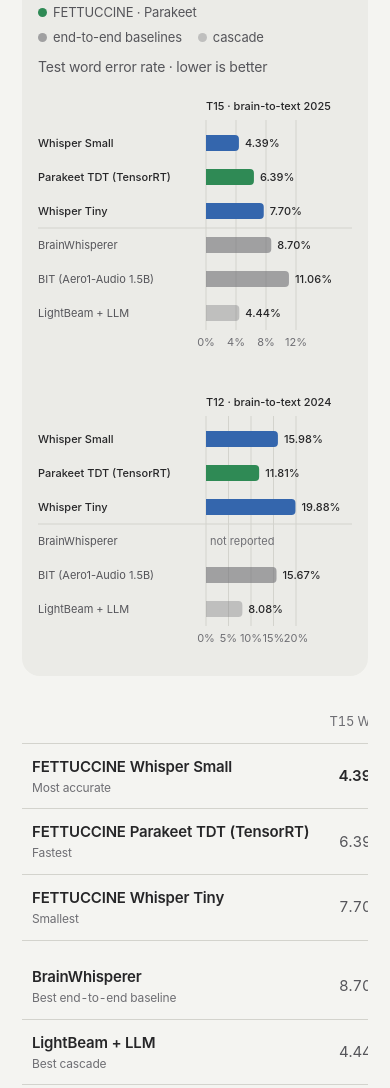
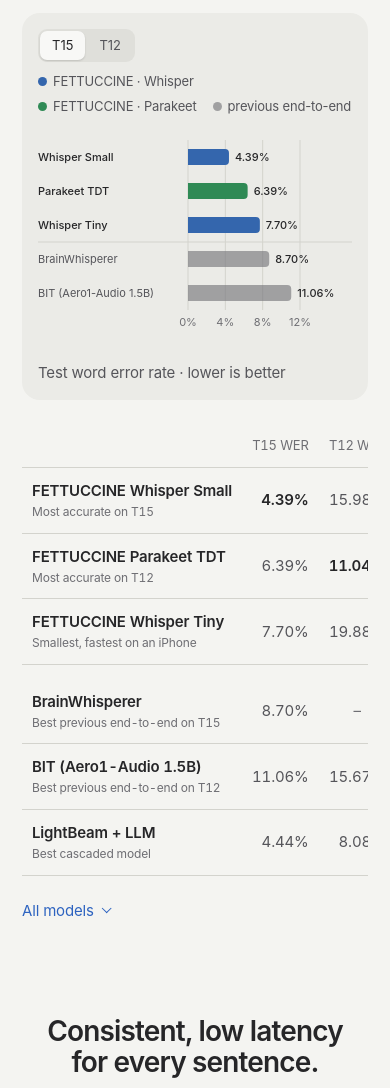
Before and after one commit to fettuccine-brain2text/fettuccine-brain2text.github.io, a plain HTML site: page index.html in a window 390 px wide. Shown: the part 5167-6255 px from the top of the page. Drawn offline with Linux system fonts and the light colour scheme; no server answers.

Commit message:
End-to-end accuracy chart with T15/T12 tabs, model highlights, phone-width charts, decoding label

```diff
--- a/assets/js/charts.js
+++ b/assets/js/charts.js
@@ -12,15 +12,15 @@ function axisLog(s, x, y0, ticks, fmt) {
 // ------------------------------------------------------------ latency
 export function latencyChart(L) { const box = $('latChart'); responsive(box, () => drawLatency(L, box)); }
 function drawLatency(L, box) {
-  const W = fitW(box, 560), H = 470, m = { l: 14, r: 16, t: 10, b: 44 };
+  const W = fitW(box, 280), narrow = W < 520, H = 470, m = { l: 14, r: 16, t: 10, b: 44 };
   const s = svg(box, W, H, 'Latency distributions on a log scale');
   const x = logs(10, 30000, m.l, W - m.r);
-  axisLog(s, x, H - m.b, [10, 30, 100, 300, 1000, 3000, 10000, 30000], (t) => t >= 1000 ? t / 1000 + ' s' : t + ' ms');
+  axisLog(s, x, H - m.b, narrow ? [10, 100, 1000, 10000] : [10, 30, 100, 300, 1000, 3000, 10000, 30000], (t) => t >= 1000 ? t / 1000 + ' s' : t + ' ms');
   el('text', { x: (m.l + W - m.r) / 2, y: H - 8, 'text-anchor': 'middle', text: 'latency per sentence (log scale)' }, s);
   const rows = [
-    { key: 'whisper-base', name: 'FETTUCCINE · Whisper Base', color: C.whisper },
-    { key: 'parakeet-eou', name: 'FETTUCCINE · Parakeet EOU', color: C.parakeet },
-    { key: 'gru', name: 'GRU + 5-gram + LLM (cascade)', color: C.cascade },
+    { key: 'whisper-base', name: 'FETTUCCINE · Whisper Base', short: 'Whisper Base', color: C.whisper },
+    { key: 'parakeet-eou', name: 'FETTUCCINE · Parakeet EOU', short: 'Parakeet EOU', color: C.parakeet },
+    { key: 'gru', name: 'GRU + 5-gram + LLM (cascade)', short: 'GRU + LLM (cascade)', color: C.cascade },
   ];
   const band = (H - m.t - m.b) / rows.length;
   rows.forEach((r, i) => {
@@ -42,7 +42,7 @@ function drawLatency(L, box) {
     for (const v of d.values) el('circle', { cx: x(v), cy: y0 + 6 + rnd() * band * 0.2, r: 1.4, style: `fill:${r.color};fill-opacity:.4` }, gp);
     // median marker
     el('line', { x1: x(d.median), x2: x(d.median), y1: y0 - 3, y2: y0 + band * 0.26 + 6, style: 'stroke:var(--fg);stroke-width:2' }, s);
-    el('text', { x: m.l + 2, y: y0 - hgt - 14, class: 't2', text: r.name }, s);
+    el('text', { x: m.l + 2, y: y0 - hgt - 14, class: 't2', text: narrow ? r.short : r.name }, s);
     el('text', { x: W - m.r, y: y0 - hgt - 14, 'text-anchor': 'end', text: `median ${fmtMs(d.median)} · max ${fmtMs(d.max)}` }, s);
     const hit = el('rect', { x: m.l, y: y0 - hgt - 26, width: W - m.l - m.r, height: band * 0.9, style: 'fill:transparent' }, s);
     hover(hit, () => `<b>${r.name}</b><br>median ${fmtMs(d.median)}<br>95th pct ${fmtMs(d.p95)} · 99th ${fmtMs(d.p99)}<br>slowest ${fmtMs(d.max)}<br>n = ${d.values.length}`);
@@ -63,7 +63,8 @@ export function initRace(P) {   // P: per-sentence latencies, aligned across dec
     const bar = h('div', { class: 'bar' }, h('i', { style: `background:${r.color}` }));
     const t = h('span', { class: 't' }, '–');
     const [pre, rest] = r.name.includes(' · ') ? r.name.split(' · ') : ['', r.name];
-    box.append(h('div', { class: 'race-row' }, h('span', { class: 'n', title: r.name }, pre ? h('span', { class: 'long' }, pre + ' · ') : null, rest), bar, t));
+    const name = rest === 'GRU + 5-gram + LLM' ? ['GRU + ', h('span', { class: 'long' }, '5-gram + '), 'LLM'] : [rest];   // narrow screens drop the 'long' parts
+    box.append(h('div', { class: 'race-row' }, h('span', { class: 'n', title: r.name }, pre ? h('span', { class: 'long' }, pre + ' · ') : null, ...name), bar, t));
     return { bar: bar.firstChild, t };
   });
   let running = false;
@@ -118,11 +119,11 @@ export function memoryChart(M, Z) {
   responsive(box, () => set(part));
 }
 function drawMemory(M, box, [y0, y1, yTicks]) {
-  const W = fitW(box, 620), H = 420, m = { l: 56, r: 24, t: 16, b: 48 };
+  const W = fitW(box, 280), narrow = W < 520, H = narrow ? 360 : 420, m = { l: narrow ? 44 : 56, r: narrow ? 8 : 24, t: 16, b: 48 };
   const s = svg(box, W, H, 'Word error rate versus peak memory');
   const x = logs(0.1, 1000, m.l, W - m.r), y = lin(y0, y1, H - m.b, m.t);
   const g = el('g', { class: 'grid' }, s);
-  for (const t of [0.1, 0.3, 1, 3, 10, 30, 100, 300, 1000]) { el('line', { x1: x(t), x2: x(t), y1: m.t, y2: H - m.b }, g); el('text', { x: x(t), y: H - m.b + 18, 'text-anchor': 'middle', text: t < 1 ? t * 1000 + ' MB' : t + ' GB' }, s); }
+  for (const t of narrow ? [0.1, 1, 10, 100, 1000] : [0.1, 0.3, 1, 3, 10, 30, 100, 300, 1000]) { el('line', { x1: x(t), x2: x(t), y1: m.t, y2: H - m.b }, g); el('text', { x: x(t), y: H - m.b + 18, 'text-anchor': 'middle', text: t < 1 ? t * 1000 + ' MB' : t >= 1000 ? t / 1000 + ' TB' : t + ' GB' }, s); }
   for (const t of yTicks) { el('line', { x1: m.l, x2: W - m.r, y1: y(t), y2: y(t) }, g); el('text', { x: m.l - 10, y: y(t) + 4, 'text-anchor': 'end', text: t + '%' }, s); }
   el('text', { x: (m.l + W - m.r) / 2, y: H - 8, 'text-anchor': 'middle', text: 'peak memory (log scale)' }, s);
   el('text', { x: 14, y: (m.t + H - m.b) / 2, transform: `rotate(-90 14 ${(m.t + H - m.b) / 2})`, 'text-anchor': 'middle', text: 'word error rate' }, s);
@@ -137,57 +138,60 @@ function drawMemory(M, box, [y0, y1, yTicks]) {
     const color = p.kind === 'ours' ? (p.family === 'parakeet' ? C.parakeet : C.whisper) : 'var(--fg-3)';
     const mk = el('circle', { cx, cy, r: 5.5, style: `fill:${color};stroke:var(--bg-2);stroke-width:2` }, s);
     const [dx, dy, anchor] = p.lab || [10, 4, 'start'];
-    el('text', { x: cx + dx, y: cy + dy, 'text-anchor': anchor, class: p.kind === 'ours' ? 't1' : 't2', text: p.name }, s);
+    const lab = el('text', { x: cx + dx, y: cy + dy, 'text-anchor': anchor, class: p.kind === 'ours' ? 't1' : 't2', text: p.name }, s);
+    const bb = lab.getBBox();   // keep labels inside the chart on narrow screens: flip to the other side of the point
+    if (bb.x + bb.width > W - 2) { lab.setAttribute('x', cx - 10); lab.setAttribute('text-anchor', 'end'); }
+    else if (bb.x < 2) { lab.setAttribute('x', cx + 10); lab.setAttribute('text-anchor', 'start'); }
     hover(mk, () => `<b>${p.name}</b><br>${p.wer.toFixed(2)}% WER · ${p.mem_gb < 1 ? Math.round(p.mem_gb * 1024) + ' MB' : p.mem_gb.toFixed(1) + ' GB'}<br>${p.note}`);
   }
 }
 
 // ------------------------------------------------------------ accuracy (Table 1)
-// Three FETTUCCINE variants, each best at something, against the best end-to-end decoder and the best cascade.
+// Three FETTUCCINE variants, each best at something, against the best previous end-to-end decoders and the best cascade.
 const PICK = [
-  { name: 'Whisper Small', role: 'Most accurate' },
-  { name: 'Parakeet TDT · TensorRT', role: 'Fastest', label: 'Parakeet TDT (TensorRT)' },
-  { name: 'Whisper Tiny', role: 'Smallest' },
-  { name: 'BrainWhisperer E2E (cross)', role: 'Best end-to-end baseline', label: 'BrainWhisperer' },
-  { name: 'BIT E2E (Aero1-Audio 1.5B)', role: 'End-to-end baseline', label: 'BIT (Aero1-Audio 1.5B)' },
-  { name: 'LightBeam (Transformer) + 4-gram + Llama-3.2-1B', role: 'Best cascade', label: 'LightBeam + LLM (cascade)' },
+  { name: 'Whisper Small', role: 'Most accurate on T15' },
+  { name: 'Parakeet TDT', role: 'Most accurate on T12' },
+  { name: 'Whisper Tiny', role: 'Smallest, fastest on an iPhone' },
+  { name: 'BrainWhisperer E2E (cross)', role: 'Best previous end-to-end on T15', label: 'BrainWhisperer' },
+  { name: 'BIT E2E (Aero1-Audio 1.5B)', role: 'Best previous end-to-end on T12', label: 'BIT (Aero1-Audio 1.5B)' },
+  { name: 'LightBeam (Transformer) + 4-gram + Llama-3.2-1B', role: 'Best cascaded model', label: 'LightBeam + LLM (cascade)' },
 ];
 const picked = (Z) => PICK.map((p) => ({ ...p, ...Z.rows.find((r) => r.name === p.name), label: p.label || p.name }));
 
-export function werChart(Z) { const box = $('werChart'); responsive(box, () => drawWER(picked(Z), box)); }
-function drawWER(rows, box) {
-  const cw = box.clientWidth || 640, two = cw >= 620;
-  box.innerHTML = '';
-  box.classList.toggle('stack', !two);
-  const panels = [['wer_pub', 'T15 · brain-to-text 2025', 12], ['t12', 'T12 · brain-to-text 2024', 20]];
-  panels.forEach(([key, title, max], pi) => {
-    const labels = !two || pi === 0;
-    const W = two ? Math.floor((cw - 28) / 2) : cw, rowH = 34, m = { l: labels ? 168 : 8, r: 56, t: 30, b: 34 };
-    const H = m.t + m.b + rowH * rows.length;
-    const cell = h('div', { class: 'pp' }); box.append(cell);
-    const s = svg(cell, W, H, `Test word error rate, ${title}`);
+// end-to-end decoders only, one participant at a time; the cascades are in the tables
+export function werChart(Z) {
+  const box = $('werChart'), rows = picked(Z).filter((r) => r.group !== 'cascade'); let part = 'wer_pub';
+  const set = (k) => {
+    part = k;
+    document.querySelectorAll('[data-werpart]').forEach((b) => b.setAttribute('aria-pressed', String(b.dataset.werpart === k)));
+    drawWER(rows, box, k);
+  };
+  document.querySelectorAll('[data-werpart]').forEach((b) => b.addEventListener('click', () => set(b.dataset.werpart)));
+  responsive(box, () => set(part));
+}
+function drawWER(rows, box, key) {
+  const W = fitW(box, 280), narrow = W < 480, rowH = 34, max = key === 't12' ? 20 : 12, step = key === 't12' ? (narrow ? 10 : 5) : 4, who = key === 't12' ? 'T12' : 'T15';
+  const m = { l: narrow ? 150 : 200, r: 52, t: 6, b: 34 }, H = m.t + m.b + rowH * rows.length;
+  const s = svg(box, W, H, `Test word error rate of end-to-end decoders on ${who}`);
   const x = lin(0, max, m.l, W - m.r);
-    el('text', { x: m.l, y: 14, class: 't1', text: title }, s);
   const g = el('g', { class: 'grid' }, s);
-    for (let t = 0; t <= max; t += max > 12 ? 5 : 4) { el('line', { x1: x(t), x2: x(t), y1: m.t - 6, y2: H - m.b }, g); el('text', { x: x(t), y: H - m.b + 16, 'text-anchor': 'middle', text: t + '%' }, s); }
+  for (let t = 0; t <= max; t += step) { el('line', { x1: x(t), x2: x(t), y1: m.t, y2: H - m.b }, g); el('text', { x: x(t), y: H - m.b + 16, 'text-anchor': 'middle', text: t + '%' }, s); }
   rows.forEach((r, i) => {
-      const yc = m.t + rowH * i + rowH / 2, ours = r.kind === 'ours';
+    const yc = m.t + rowH * i + rowH / 2, ours = r.kind === 'ours', v = r[key];
     if (i === 3) el('line', { x1: 0, x2: W, y1: yc - rowH / 2, y2: yc - rowH / 2, style: 'stroke:var(--line);stroke-width:1' }, s);
-      if (labels) el('text', { x: 0, y: yc + 4, class: ours ? 't1' : 't2', text: r.label.replace(' (cascade)', '') }, s);   // colour says FETTUCCINE
-      const v = r[key];
+    el('text', { x: 0, y: yc + 4, class: ours ? 't1' : 't2', text: r.label }, s);   // colour says FETTUCCINE
     if (v == null) { el('text', { x: m.l + 4, y: yc + 4, text: 'not reported' }, s); return; }
     const fill = ours ? (/Parakeet/.test(r.name) ? C.parakeet : C.whisper) : 'var(--fg-3)';
-      const bar = el('path', { d: hbar(x(0), yc - 8, x(v) - x(0), 16), style: `fill:${fill};fill-opacity:${ours ? 1 : r.group === 'cascade' ? 0.35 : 0.6}` }, s);
+    const bar = el('path', { d: hbar(x(0), yc - 8, x(v) - x(0), 16), style: `fill:${fill};fill-opacity:${ours ? 1 : 0.6}` }, s);
     el('text', { x: x(v) + 6, y: yc + 4, class: 't1', text: v.toFixed(2) + '%' }, s);
-      hover(bar, () => `<b>${r.label}</b><br>${r.role}<br>${v.toFixed(2)}% test WER, ${title.split(' ·')[0]}`);
-    });
+    hover(bar, () => `<b>${r.label}</b><br>${r.role}<br>${v.toFixed(2)}% test WER, ${who}`);
   });
 }
 
 // the same picks as a table, with speed and memory; the full table sits in a <details>
 const fmt = (v, d = 2) => v == null ? '–' : typeof v === 'string' ? v : v.toLocaleString('en-US', { minimumFractionDigits: d, maximumFractionDigits: d });
 export function bestTable(Z) {
-  const rows = picked(Z).filter((r) => r.role !== 'End-to-end baseline');
+  const rows = picked(Z);
   const num = (t) => (t ? parseFloat((t.match(/[\d,.]+/) || [''])[0].replace(/,/g, '')) : undefined);
   const cols = [
     { k: 'T15 WER', get: (r) => r.wer_pub, f: (v) => fmt(v) + '%' },
@@ -197,7 +201,7 @@ export function bestTable(Z) {
     { k: 'Latency · iPhone', get: (r) => r.phone && r.phone.lat, f: (v) => fmt(v, 0) + ' ms' },
     { k: 'Memory · iPhone', get: (r) => r.phone && r.phone.mem, f: (v) => fmt(v, 0) + ' MB' },
   ];
-  const best = cols.map((c) => Math.min(...rows.map((r) => c.get(r)).filter((v) => v != null)));
+  const best = cols.map((c) => Math.min(...rows.filter((r) => r.kind === 'ours').map((r) => c.get(r)).filter((v) => v != null)));   // bold: best FETTUCCINE value, as in the full table
   const missing = (r, c) => (c.k.includes('iPhone') && r.kind === 'ours' ? 'GPU only' : 'not reported');
   const t = h('table', { class: 'best-t' });
   t.append(h('thead', {}, h('tr', {}, h('th', {}), ...cols.map((c) => h('th', {}, c.k)))));
@@ -316,7 +320,7 @@ function barPath(x, yTop, w, yBase) { const r = Math.min(3, w / 2, Math.max(0, y
 // ------------------------------------------------------------ recipe ablations (horizontal bars)
 export function recipeChart(R) { const box = $('recipeChart'); responsive(box, () => drawRecipe(R, box)); }
 function drawRecipe(R, box) {
-  const W = fitW(box, 400, 640), rowH = 26, m = { l: 190, r: 52, t: 6, b: 48 };
+  const W = fitW(box, 280, 640), narrow = W < 480, rowH = 26, m = { l: narrow ? 160 : 190, r: narrow ? 40 : 52, t: 6, b: 48 };
   const H = m.t + m.b + rowH * R.length;
   const s = svg(box, W, H, 'Validation WER for each ablation of the recipe');
   const x = lin(0, 14, m.l, W - m.r);
--- a/index.html
+++ b/index.html
@@ -210,15 +210,19 @@
     <div class="wrap">
       <div class="sec-head">
         <h2>The most accurate end-to-end brain-to-text decoders.</h2>
-        <p>Our most accurate model reaches a 4.39% word error rate on brain-to-text 2025 (participant T15), against 8.70% for the best previous end-to-end decoder. Among end-to-end decoders, it also leads on brain-to-text 2024 (participant T12).</p>
+        <p>FETTUCCINE achieves word error rates of 4.39% on brain-to-text 2025 (participant T15) and 11.04% on brain-to-text 2024 (participant T12), against 8.70% and 15.67% for the best previous end-to-end decoders. Cascaded models that add a language model reach similar or lower error rates, but need far more memory.</p>
       </div>
 
       <figure class="card fig">
         <div class="fig-bar">
-          <div class="legend"><span><i style="background:var(--whisper)"></i>FETTUCCINE · Whisper</span><span><i style="background:var(--parakeet)"></i>FETTUCCINE · Parakeet</span><span><i style="background:var(--fg-3);opacity:.6"></i>end-to-end baselines</span><span><i style="background:var(--fg-3);opacity:.35"></i>cascade</span></div>
-          <span class="note">Test word error rate · lower is better</span>
+          <div class="seg" role="group" aria-label="Participant">
+            <button type="button" data-werpart="wer_pub" aria-pressed="true">T15</button>
+            <button type="button" data-werpart="t12" aria-pressed="false">T12</button>
+          </div>
+          <div class="legend"><span><i style="background:var(--whisper)"></i>FETTUCCINE · Whisper</span><span><i style="background:var(--parakeet)"></i>FETTUCCINE · Parakeet</span><span><i style="background:var(--fg-3);opacity:.6"></i>previous end-to-end</span></div>
         </div>
-        <div class="pair" id="werChart"></div>
+        <div id="werChart"></div>
+        <figcaption>Test word error rate · lower is better</figcaption>
       </figure>
 
       <div class="table-wrap" id="bestTable"></div>
```
Also changed, not shown: assets/js/demo.js (+7 -8 lines), page.html (+8 -4 lines). Lines whose indentation alone changed are shown as unchanged.
